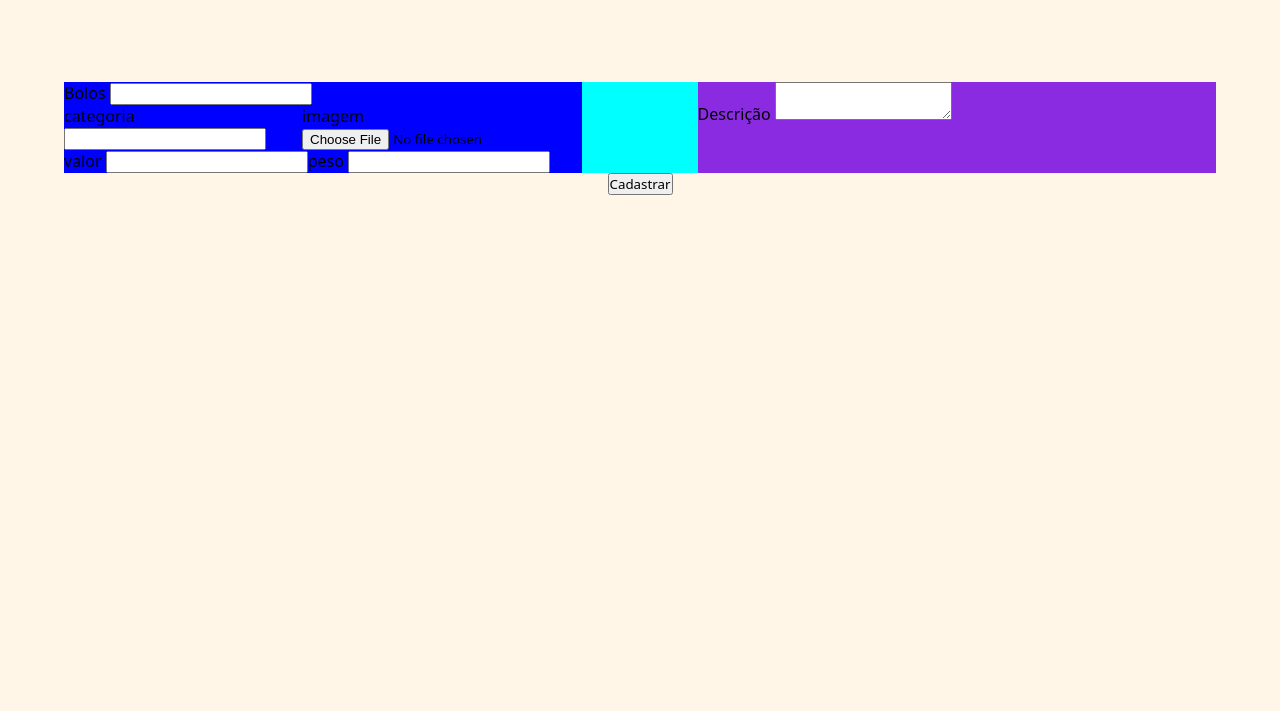
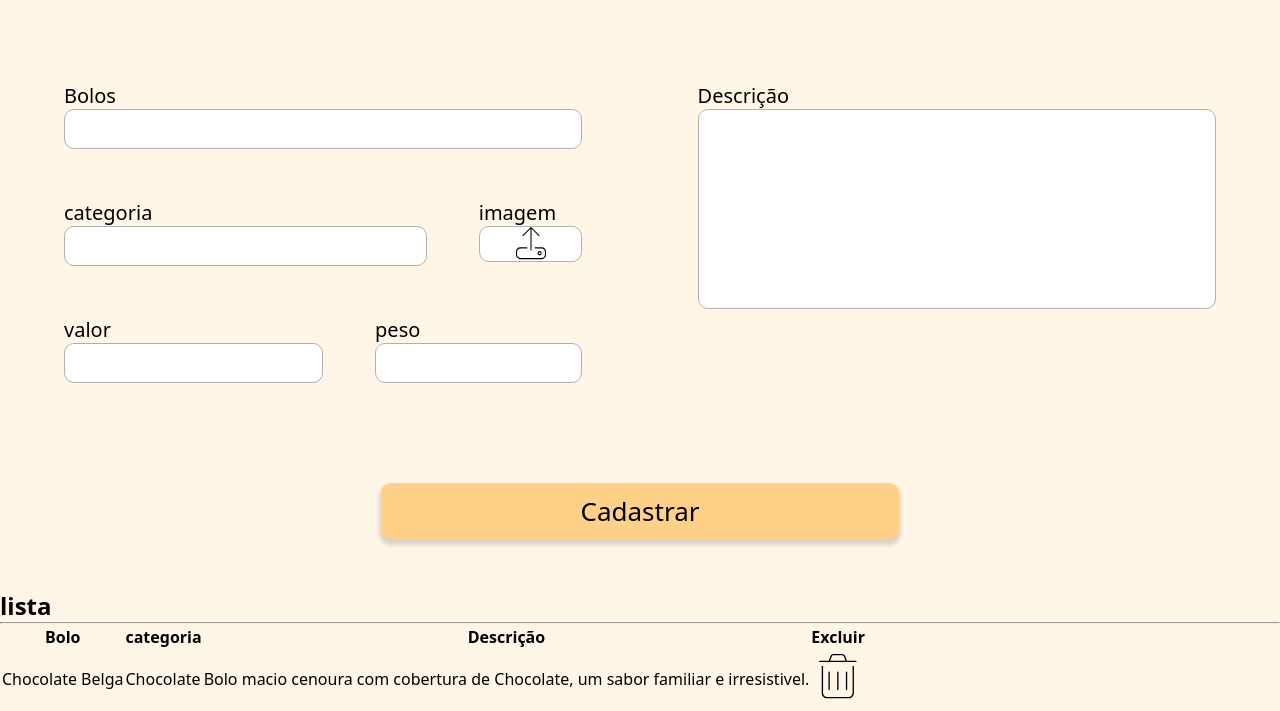
Before and after one commit to SaraDReis/BolosDoJacquin, a plain HTML site: page cadastro/index.html in a window 1280 px wide. Shown: the part 287-998 px from the top of the page. Before the commit the page ends 800 px from the top, so only its background shows below. Drawn offline with Linux system fonts and the light colour scheme; a web font is replaced by a local one.

Commit message:
finalização do cadastro e iniciação da lista

```diff
--- a/cadastro/index.html
+++ b/cadastro/index.html
@@ -47,9 +47,9 @@
             <h2>Cadastro</h2>
             <hr>
 
-            <div class="box_cadastro" >
+            <div class="box_cadastro">
                 <div class="cadastro_coluna1">
-                    <div class="Bolos">
+                    <div class="bolos">
                         <label for="bolo">Bolos</label>
                         <input type="text" name="" id="bolo">
                     </div>
@@ -61,7 +61,16 @@
                         </div>
 
                         <div class="img">
-                            <label for="img">imagem</label>
+
+                            <label for="img"><span>imagem</span>
+                                <div>
+                                    <svg xmlns="http://www.w3.org/2000/svg"
+                                        viewBox="0 0 448 512"><!--! Font Awesome Pro 7.0.1 by @fontawesome - https://fontawesome.com License - https://fontawesome.com/license (Commercial License) Copyright 2025 Fonticons, Inc. -->
+                                        <path fill="currentColor"
+                                            d="M232 344l0-316.7 106.3 106.3c3.1 3.1 8.2 3.1 11.3 0s3.1-8.2 0-11.3l-120-120c-3.1-3.1-8.2-3.1-11.3 0l-120 120c-3.1 3.1-3.1 8.2 0 11.3s8.2 3.1 11.3 0L216 27.3 216 344c0 4.4 3.6 8 8 8s8-3.6 8-8zm48-24l104 0c26.5 0 48 21.5 48 48l0 48c0 26.5-21.5 48-48 48L64 464c-26.5 0-48-21.5-48-48l0-48c0-26.5 21.5-48 48-48l104 0 0-16-104 0c-35.3 0-64 28.7-64 64l0 48c0 35.3 28.7 64 64 64l320 0c35.3 0 64-28.7 64-64l0-48c0-35.3-28.7-64-64-64l-104 0 0 16zm88 72a16 16 0 1 1 -32 0 16 16 0 1 1 32 0zm-16-32a32 32 0 1 0 0 64 32 32 0 1 0 0-64z" />
+                                    </svg>
+                                </div>
+                            </label>
                             <input type="file" name="" id="img">
                         </div>
                     </div>
@@ -94,6 +103,35 @@
 
         </section>
 
+        <section class="container_lista">
+            <h2>lista</h2>
+            <hr>
+
+            <table>
+                <thead>
+                    <tr>
+                        <th>Bolo</th>
+                        <th>categoria</th>
+                        <th>Descrição</th>
+                        <th>Excluir</th>
+                    </tr>
+                </thead>
+                <tbody>
+                    <tr>
+                        <td>Chocolate Belga</td>
+                        <td>Chocolate</td>
+                        <td>Bolo macio cenoura com cobertura de Chocolate, um sabor familiar e irresistivel.</td>
+                        <td><svg xmlns="http://www.w3.org/2000/svg"
+                                viewBox="0 0 640 640"><!--! Font Awesome Pro 7.0.1 by @fontawesome - https://fontawesome.com License - https://fontawesome.com/license (Commercial License) Copyright 2025 Fonticons, Inc. -->
+                                <path fill="currentColor"
+                                    d="M247.4 79.1C251 70 259.9 64 269.7 64L370.3 64C380.1 64 388.9 70 392.6 79.1L412.2 128L227.8 128L247.4 79.1zM210.6 128L104 128C99.6 128 96 131.6 96 136C96 140.4 99.6 144 104 144L536 144C540.4 144 544 140.4 544 136C544 131.6 540.4 128 536 128L429.4 128L407.5 73.1C401.4 58 386.7 48 370.3 48L269.7 48C253.3 48 238.6 58 232.6 73.1L210.6 128zM128 192L128 512C128 547.3 156.7 576 192 576L448 576C483.3 576 512 547.3 512 512L512 192L496 192L496 512C496 538.5 474.5 560 448 560L192 560C165.5 560 144 538.5 144 512L144 192L128 192zM224 264C224 259.6 220.4 256 216 256C211.6 256 208 259.6 208 264L208 472C208 476.4 211.6 480 216 480C220.4 480 224 476.4 224 472L224 264zM328 264C328 259.6 324.4 256 320 256C315.6 256 312 259.6 312 264L312 472C312 476.4 315.6 480 320 480C324.4 480 328 476.4 328 472L328 264zM432 264C432 259.6 428.4 256 424 256C419.6 256 416 259.6 416 264L416 472C416 476.4 419.6 480 424 480C428.4 480 432 476.4 432 472L432 264z" />
+                            </svg></td>
+                    </tr>
+                </tbody>
+            </table>
+
+        </section>
+
     </main>
 
 
--- a/cadastro/style.css
+++ b/cadastro/style.css
@@ -24,6 +24,10 @@ header {
     margin: 0 auto;
     height: 100%;
     align-items: center;
+
+}
+.container_cabecalho svg{
+    cursor: pointer;
 }
 
 .icone_home {
@@ -95,26 +99,124 @@ header {
     display: flex;
     justify-content: space-between;
     width: 90%;
-    max-width: 1440;
-    background-color: aqua;
+    max-width: 1440px;
+    /* background-color: aqua; */
 }
 
 .cadastro_coluna1{
-    background-color: blue;
+    /* background-color: blue; */
     width:45%;
 
 }
 
 .cadastro_coluna2{
-    background-color: blueviolet;
+    /* background-color: blueviolet; */
     width: 45%;
 
 }
 
 .categoria_img{
     display: flex;
+    justify-content: space-between;
 }
 
 .valor_peso{
+    /* background-color: aqua; */
     display: flex;
+    justify-content: space-between;
 }
+
+.cadastro_coluna2,
+.valor,
+.peso,
+.img,
+.categoria,
+.bolos{
+    display: flex;
+    flex-direction: column;
+}
+
+.box_cadastro label{
+    font-size: 20px;
+}
+
+
+.box_cadastro input[type=text],
+.box_cadastro textarea{
+    border-radius: 10px;
+    border: solid 1px #b0b0b0;
+    font-size: 18;
+    padding: 0 5px;
+}
+
+
+.box_cadastro input[type="text"]{
+    height: 40px;
+    margin-bottom: 50px;
+}
+
+.categoria{
+    width: 70%;
+}
+.box_cadastro textarea{
+    resize: none;
+    height: 200px;
+}
+
+.container_cadastro input[type="button"]{
+    font-size: 26px;
+    margin: 50px 0;
+    background-color: #ffd188;
+    border-radius: 10px;
+    border: none;
+    padding: 10px  200px;
+    box-shadow: 0 4px 4px 2px #00000025;
+    cursor: pointer;
+
+}
+
+.img{
+    width:20%;
+}
+
+.img svg{
+width: 30px;
+
+}
+
+input[type="file"]{
+    display:none;
+}
+
+.img div{
+    background-color: #ffffff;
+    border-radius:10px ;
+    border: solid 1px #b3b3b3 ;
+    display: flex;
+    justify-content: center;
+    align-items: center;
+    cursor: pointer;
+
+}
+.valor{
+    width:50% ;
+}
+.peso{
+    width: 40%;
+}
+
+
+
+/* Media */
+@media screen and (max-width: 768px){
+.box_cadastro{
+flex-direction: column;
+}
+
+.cadastro_coluna1,
+.cadastro_coluna2{width: 100%;}
+
+.container_cadastro input[type="button"]{
+    padding: 10px 100px;
+}
+}
```
Also changed, not shown: assets/trash-can.svg (added), assets/upload.svg (added).
